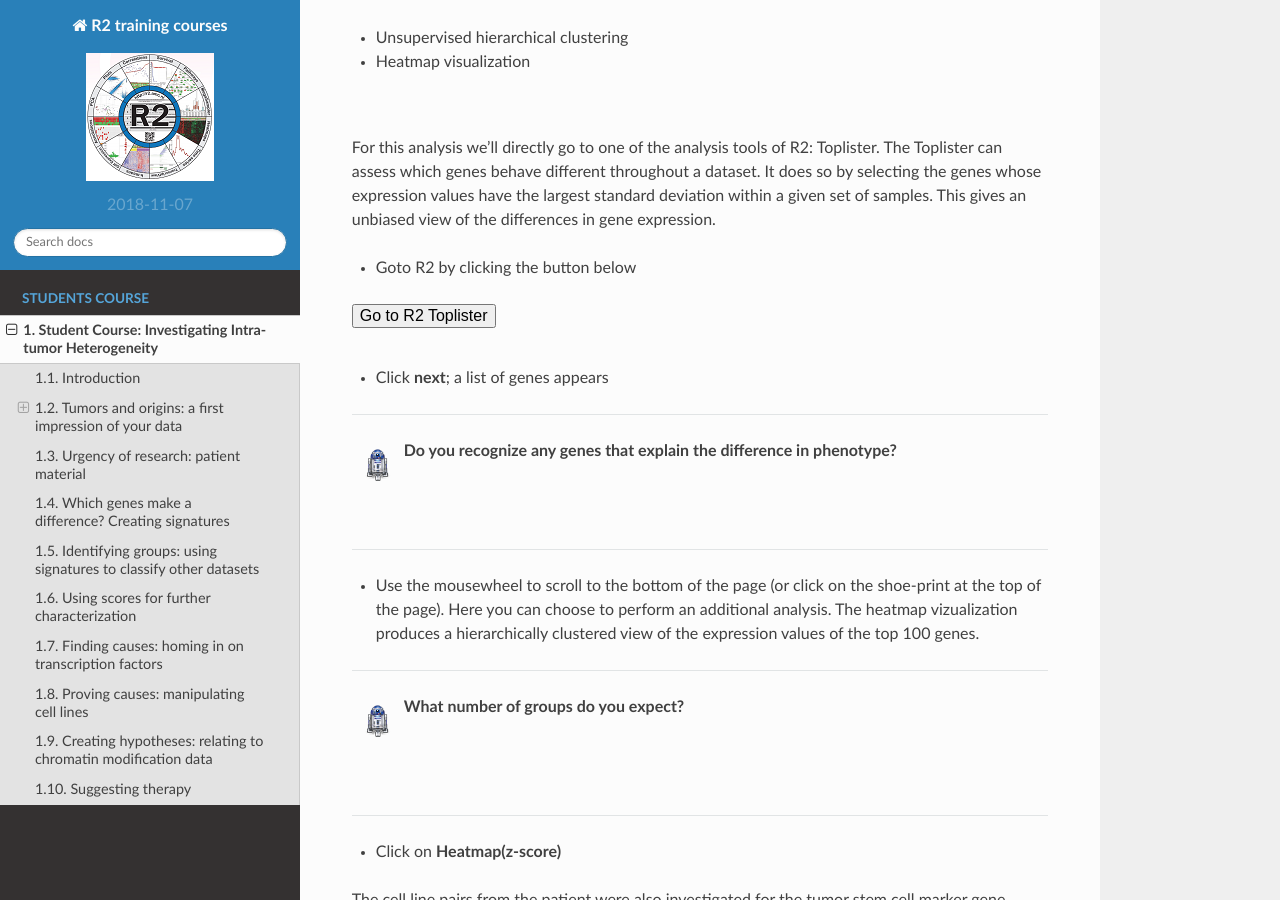
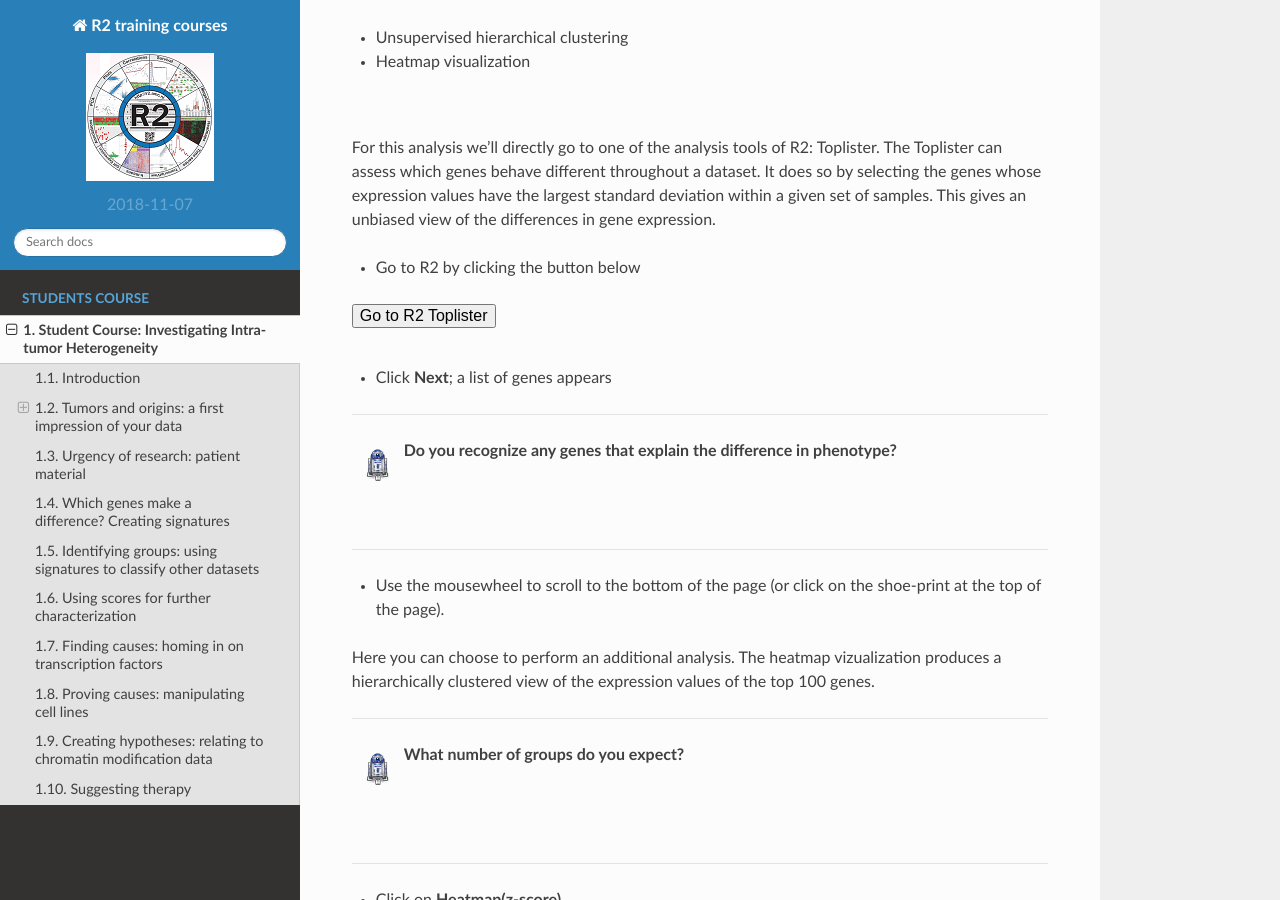
Before and after one commit to antronerds/r2-training-courses, a Sphinx documentation site: the page built from docs/Investigating_Tumor_Heterogeneity_student_version.md, in a window 1280 px wide and 900 px high, scrolled down 5800 px. Built offline with Sphinx 7.4.7 and the Read the Docs theme 2.0.0, drawn with Linux system fonts in a browser that asks for light colours; some of the changed text lies outside the part shown.

Commit message:
Minor textual changes

```diff
--- a/docs/Investigating_Tumor_Heterogeneity_student_version.md
+++ b/docs/Investigating_Tumor_Heterogeneity_student_version.md
@@ -59,7 +59,7 @@
 <br>
 <br>
 
-* You're now on the R2 main page. This web based molecular biology data analysis platform contains a wealth of data and methods to analyze these. Step by step researchers are guided through a web of data analysis possibilities. The portal of R2 shows this principle; step through each of the fields to your develop your analysis of choice. In this case we're first going to see if and how the mRNA expression of several genes changes through a single dataset. The proper dataset described above has been selected already.
+You're now on the R2 main page. This web based molecular biology data analysis platform contains a wealth of data and methods to analyze these. Step by step researchers are guided through a web of data analysis possibilities. The portal of R2 shows this principle; step through each of the fields to your develop your analysis of choice. In this case we're first going to see if and how the mRNA expression of several genes changes through a single dataset. The proper dataset described above has been selected already.
 
 ---------
   ![](_static/images/R2d2_logo.png)**Can you think of a gene that might mark differences between these tumor models?**
@@ -68,8 +68,8 @@
 
 ---------
 
-  * In field 4 type the name of the gene and click next
-  * Leave all settings at default and click **next**
+  * In field 4 type the name of the gene and click **Next**
+  * Leave all settings at default and click **Next**
   * A graph shows the expression of this gene's mRNA in the whole set of childhood tumor cell lines. Samples are along the x-axis, mRNA expression values along of the gene in a sample are on the y-axis. Below the graph is the available annotation for the samples shown in colored tracks. Hovering with your mouse over data points will show additional information.
   * The expression values on the y-axis are logarithmic; set the **Transform** option to **none**, and select **Track and Gene sort** for the **Extra Graph Option**. Sample annotation is stored in R2 in so called tracks, for **use track** choose the *itcc_model* track that contains the information which sample belongs to which tumor type and click **Adjust Settings** to obtain a more explicit picture.
 
@@ -110,7 +110,7 @@
 <br>
 
 
-* Colors are not set by default, under **ColorMode** select **Color by Track** and use the *itcc_model* track, click next to show the changes
+* Colors are not set by default, under **ColorMode** select **Color by Track** and use the *itcc_model* track, click **Next** to show the changes
 
 ---------
   ![](_static/images/R2d2_logo.png)**Can you relate the tumors to a type of tissue? (Note: ALL stands for Acute Lymphocytic Leukemia)**
@@ -170,7 +170,7 @@
 
 For this analysis we'll directly go to one of the analysis tools of R2: Toplister. The Toplister can assess which genes behave different throughout a dataset. It does so by selecting the genes whose expression values have the largest standard deviation within a given set of samples. This gives an unbiased view of the differences in gene expression.
 
-* Goto R2 by clicking the button below
+* Go to R2 by clicking the button below
 
 <form name="toplisterform" action="https://hgserver1.amc.nl/cgi-bin/r2/main.cgi" enctype="multipart/form-data" target="R2" method="post">
 <input type='hidden' name='minpres' value='1'>
@@ -185,7 +185,7 @@
 <br>
 <br>
 
-* Click **next**; a list of genes appears
+* Click **Next**; a list of genes appears
 
 ---------
   ![](_static/images/R2d2_logo.png)**Do you recognize any genes that explain the difference in phenotype?**
@@ -195,7 +195,9 @@
 
 ---------
 
-* Use the mousewheel to scroll to the bottom of the page (or click on the shoe-print at the top of the page). Here you can choose to perform an additional analysis. The heatmap vizualization produces a hierarchically clustered view of the expression values of the top 100 genes.
+* Use the mousewheel to scroll to the bottom of the page (or click on the shoe-print at the top of the page).
+
+Here you can choose to perform an additional analysis. The heatmap vizualization produces a hierarchically clustered view of the expression values of the top 100 genes.
 
 ---------
   ![](_static/images/R2d2_logo.png)**What number of groups do you expect?**
@@ -254,10 +256,10 @@
 <br>
 
 
-* In Field 3 choose *Find Differential expression* between groups and click **next**
+* In Field 3 choose *Find Differential expression* between groups and click **Next**
 
 This dataset has been annotated with 'type' information. Each sample was assigned to either the MESenchymal or the ADReNergic type, in R2 this is called a *track*.
-* Choose the proper track in the **Select a track** dropdown. Since we have only 8 samples make sure that the multiple testing correction is set to **No correction**. Click **next** twice
+* Choose the proper track in the **Select a track** dropdown. Since we have only 8 samples make sure that the multiple testing correction is set to **No correction**. Click **Next** twice
 * A list of differentially expressed genes appears with correlation p-value < 0.01 in this dataset is shown. Click on the hyperlinked name of your favorite gene to see its expression in the sample set; try an oppositely correlating gene as well
 * Go back to the window with the differentially expressed genes. This is still open in one of your browser tabs.
 * Click on the **Heatmap(zscore)** button in the right menu panel; a heatmap shows the expression of the differentially expressed genes for each sample.
@@ -271,6 +273,7 @@
 ---------
 
 For future use, this list of genes has been stored for you in R2 as signatures (aka genesets or categories). The list has been split into two categories: one set of genes that is highly expressed in the MES type of samples (r2_mesadrn_mes) and one set of genes highly expressed in the ADRN type of samples (r2_mesadrn_adrn).
+
 R2 provides additional analysis for sets of genes that can be accessed from the right panel of menu buttons. As a first analysis step we can check a data resource called the Gene Ontology that provides a tree of systematically ordered biological terms that is used to formally describe the biological role of each gene. The Gene Ontology Analysis tool in R2 calculates for each of the thousands of groups of genes that are annotated with a specific biological term whether your set of choice is over-represented in them.
 
 * On the page with the differentially expressed genes, select the **Gene Ontology Analysis** button in the menu on the right
@@ -298,7 +301,7 @@
 
 * Go back to the window with the differentially expressed genes.
 * Select the **Gene set analysis** option from the right menu
-* Select the *geneset_broad_2015_hallmark* geneset and click **next**
+* Select the *geneset_broad_2015_hallmark* geneset and click **Next**
 
 ---------
   ![](_static/images/R2d2_logo.png)**Which hallmark category of genes pops up as most important? Can you explain this?**
@@ -337,9 +340,9 @@
 
 
 * In field 3 select **View Geneset**
-* Click next and select *geneset_r2provided_genelists*
-* Click next, leave selection as is and click **next**
-* Select both signatures that were derived before by CTRL click on the MES (*r2_mesadrn_mes*) and ADRN (*r2_mesadrn_adrn*) signatures and click **next**
+* Click **Next** and select *geneset_r2provided_genelists*
+* Click **Next**, leave selection as is and click **Next**
+* Select both signatures that were derived before by CTRL click on the MES (*r2_mesadrn_mes*) and ADRN (*r2_mesadrn_adrn*) signatures and click **Next**
 
 ---------
   ![](_static/images/R2d2_logo.png)**Which cell types group together?**
@@ -410,8 +413,8 @@
 <br>
 
 
-* In field 3 choose **Relate 2 tracks** and click next
-* First we'll explore the scores in each signature separately; on the X-axis (**Select X track**) we'll use the unique sample id (lab\_id) and on the Y-axis the signature score track that R2 has generated for the MES signature (u-34\_mesadrn\_mes(#)). Click next.
+* In field 3 choose **Relate 2 tracks** and click **Next**
+* First we'll explore the scores in each signature separately; on the X-axis (**Select X track**) we'll use the unique sample id (lab\_id) and on the Y-axis the signature score track that R2 has generated for the MES signature (u-34\_mesadrn\_mes(#)). Click **Next**.
 * A graph is generated for each sample the signature score for the mesadrn\_mes signature is shown, select **Color by Track** for ColorMode and try different tracks. Click **Adjust Settings** to view the result.
 * Now select for the Y-axis the ADRN part of the signature, click **Adjust Settings** to view the result.
 * Now we're going to compare the signature scores; select the MES signature for the X track
@@ -456,7 +459,7 @@
 
 
 Again we're going to find out which genes make a difference, but now in a specific subset that has been annotated to have Transcription Factor activity. This is gathered from databases that collect that information from peer reviewed publications.
-* In field 3 select **Find Differential expression between groups** Click **next**
+* In field 3 select **Find Differential expression between groups** Click **Next**
 * Make sure to select the proper track **Select a track**. We're now also going to filter for a specific **GeneCategory**; select the Transcription factors (*TF(945)*). Click **Next**.
 * In the next screen we're asked to further filter for a specific type of samples to compare, we're focusing on the difference between ADRN and MES; select these. Click **Next**.
 * A list of genes appears. Investigate the top 4 by clicking on the hyperlinked gene symbols. This brings you to the expression view of the gene.
```
